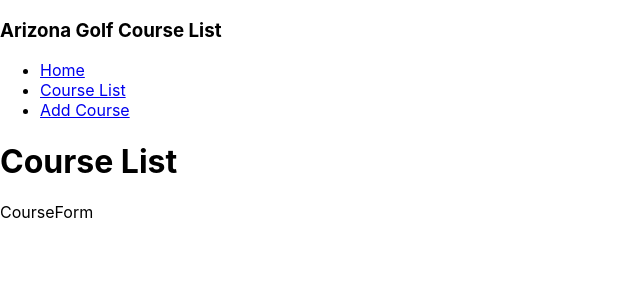
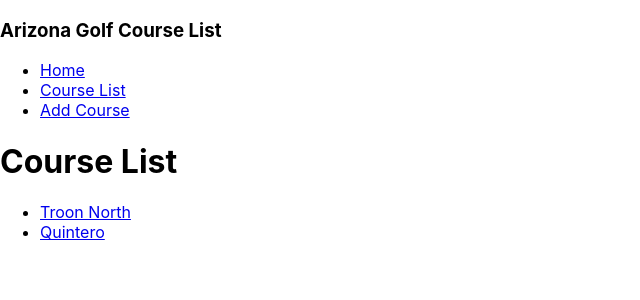
Before and after one commit to andrewzehnder/my-new-repo, a React (Create React App) app in the folder phase-2/phase-2-project-golf/: page /courses in a window 1280 px wide. Shown: the top 300 px of the page, without its empty margins (0-640 px from the left). Built offline with nearby package versions, Linux system fonts and the light colour scheme; data requests are answered from the project's data file.

Commit message:
Adding courses to the course list

```diff
--- a/phase-2/phase-2-project-golf/db.json
+++ b/phase-2/phase-2-project-golf/db.json
@@ -9,14 +9,8 @@
     {
       "course": "Quintero",
       "location": "Peoria, AZ",
-      "price": 175,
+      "price": "175",
       "id": 2
-    },
-    {
-      "name": "lookout",
-      "location": "phoenix",
-      "price": "100",
-      "id": 3
     }
   ]
 }
--- a/phase-2/phase-2-project-golf/src/App.js
+++ /dev/null
@@ -1,22 +0,0 @@
-import React from 'react';
-import { BrowserRouter as Router, Routes, Route } from 'react-router-dom';
-import AddCourse from './components/AddCourse';
-import CourseList from './components/CourseList';
-import Home from './components/Home'
-import NavBar from './components/NavBar';
-
-
-const  App = () => {
-  return (
-    <Router>
-        <NavBar />
-        <Routes>
-          <Route path="/" element={<Home />} />
-          <Route path="/courses" element={<CourseList />} />
-          <Route path="/addcourse" element={<AddCourse />} />
-      </Routes>
-     </Router>
-  );
-}
-
-export default App;
--- /dev/null
+++ b/phase-2/phase-2-project-golf/src/App.jsx
@@ -0,0 +1,34 @@
+import React, { useState, useEffect } from 'react';
+import { BrowserRouter as Router, Routes, Route } from 'react-router-dom';
+import AddCourse from './components/AddCourse';
+import CourseList from './components/CourseList';
+import Home from './components/Home'
+import NavBar from './components/NavBar';
+
+
+const  App = () => {
+const [courseList, setCourseList] = useState([])
+
+useEffect(() => {
+  fetch('http://localhost:3001/courses')
+  .then ((resp) => resp.json())
+  .then ((course) => setCourseList(course))
+}, []);
+
+const addCourses = course => {
+  setCourseList([...courseList, course])
+}
+
+  return (
+    <Router>
+        <NavBar />
+        <Routes>
+          <Route path="/" element={<Home />} />
+          <Route path="/courses" element={<CourseList courseList={ courseList } />}  />
+          <Route path="/addcourse" element={<AddCourse addCourses={ addCourses }  />} />
+      </Routes>
+     </Router>
+  );
+}
+
+export default App;
--- a/phase-2/phase-2-project-golf/src/components/AddCourse.jsx
+++ b/phase-2/phase-2-project-golf/src/components/AddCourse.jsx
@@ -1,11 +1,12 @@
 import React, { useState } from 'react';
 
-const AddCourse = () => {
+const AddCourse = ({ addCourses }) => {
+
     const [course, setCourse] = useState({
         name: "",
         location: "",
         price: ""
-})
+    })
 
     const handleSubmit = e => {
         e.preventDefault();
@@ -18,7 +19,9 @@ const AddCourse = () => {
             body: JSON.stringify(course)
         })
         .then(resp => resp.json())
-        .then(data => console.log(data))
+        .then(data => {
+            addCourses(data)
+        })
     }
 
     const handleChange = e => {
@@ -26,7 +29,8 @@ const AddCourse = () => {
             ...course,
             [e.target.name]: e.target.value
         })
-    }
+      }
+
 
   return (
     <div>
--- a/phase-2/phase-2-project-golf/src/components/CourseForm.jsx
+++ b/phase-2/phase-2-project-golf/src/components/CourseForm.jsx
@@ -1,8 +1,14 @@
 import React from 'react'
+import { Link } from 'react-router-dom'
 
-const CourseForm = () => {
+const CourseForm = ({ course }) => {
+
+  console.log("courseForm", course)
+
   return (
-    <div>CourseForm</div>
+    <li>
+      <Link to="#">{ course.course }</Link>
+    </li>
   )
 }
 
--- a/phase-2/phase-2-project-golf/src/components/CourseList.jsx
+++ b/phase-2/phase-2-project-golf/src/components/CourseList.jsx
@@ -1,11 +1,18 @@
 import React from 'react'
 import CourseForm from './CourseForm'
 
-const CourseList = () => {
+const CourseList = ({ courseList }) => {
+
+  console.log("courseList", courseList)
+
+  const courseItem = courseList.map(course => <CourseForm key={ course.id } course={ course }/>)
+
   return (
     <div>
         <h1>Course List</h1>
-        <CourseForm />
+        <ul>
+          { courseItem }
+        </ul>
     </div>
   )
 }
--- a/phase-2/phase-2-project-golf/src/components/Home.jsx
+++ b/phase-2/phase-2-project-golf/src/components/Home.jsx
@@ -1,6 +1,9 @@
 import React from 'react'
 
 const Home = () => {
+
+
+
   return (
     <div>
         <h1>Home Page</h1>
```
